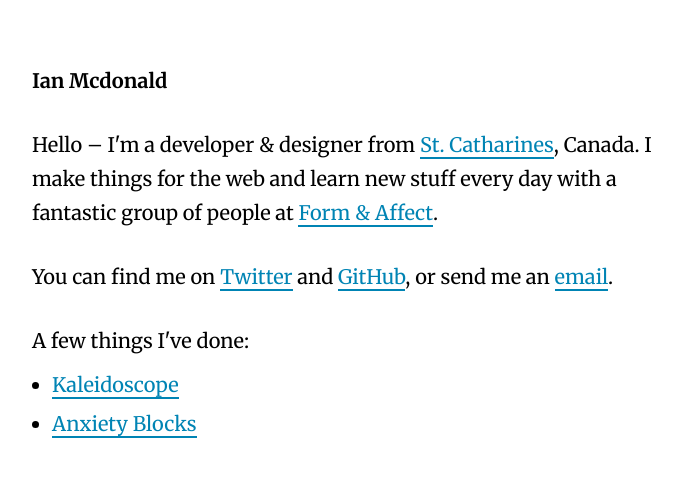
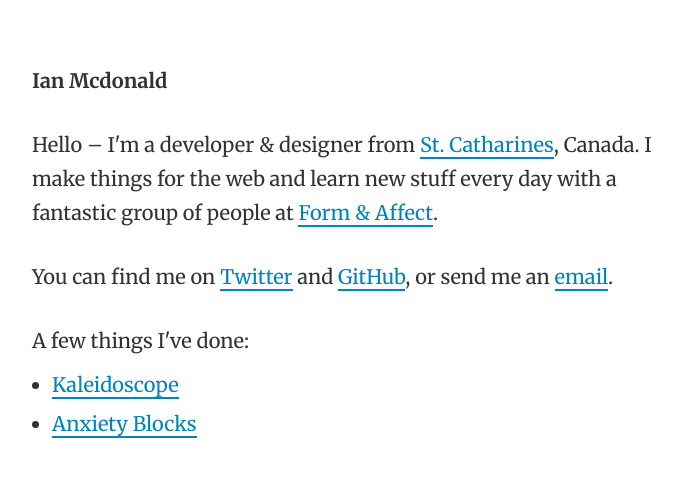
Before and after one commit to ianmcdonald/ianmcdonald.github.io, a Jekyll site: the page index.html, which Jekyll copies as it is, in a window 1280 px wide. Shown: the top 477 px of the page, without its empty margins (288-970 px from the left). Built offline with Jekyll 4.4.1, drawn with Linux system fonts in a browser that asks for light colours.

Commit message:
quick piss

```diff
--- a/index.html
+++ b/index.html
@@ -6,7 +6,7 @@
         <title>Ian Mcdonald</title>
         <meta name="description" content="Ian Mcdonald is a designer and developer from St. Catharines, Canada.">
         <link href='https://fonts.googleapis.com/css?family=Merriweather:400,700' rel='stylesheet' type='text/css'>
-        <style>html,body,div,span,h1,h2,p,a,img,ul,li{margin:0;padding:0;border:0;font-size:100%;vertical-align:baseline;}body{opacity:0;font-size:16px;line-height:1.7;font-family:'Merriweather',serif;font-weight:400;background:white;max-width:40em;margin:4em auto;padding:0 1.5em;-webkit-transition:opacity 1s linear;transition:opacity 1s linear;}h1,h2,p,ul{font-size:1.25em;}ul{padding-left:1em;}li{margin:0.25em 0;}h1{margin:1.5em 0;font-weight:700;}h2{margin:1.5em 0 0.5em 0;font-weight:400;}p{margin-bottom:1.5em;}a{text-decoration:none;border-bottom:0.125em solid;color:#0084B4}img{max-width:100%;width:100%;}</style>
+        <style>html,body,div,span,h1,h2,p,a,img,ul,li{margin:0;padding:0;border:0;font-size:100%;vertical-align:baseline;}body{opacity:0;font-size:16px;line-height:1.7;font-family:'Merriweather',serif;font-weight:400;background:white;color:rgb(50,50,50);max-width:40em;margin:4em auto;padding:0 1.5em;-webkit-transition:opacity 1s linear;transition:opacity 1s linear;}h1,h2,p,ul{font-size:1.25em;}ul{padding-left:1em;}li{margin:0.25em 0;}h1{margin:1.5em 0;font-weight:700;}h2{margin:1.5em 0 0.5em 0;font-weight:400;}p{margin-bottom:1.5em;}a{text-decoration:none;border-bottom:0.125em solid;color:#0084B4}img{max-width:100%;width:100%;}</style>
     </head>
     <body>
         <h1>Ian Mcdonald</h1>
```
